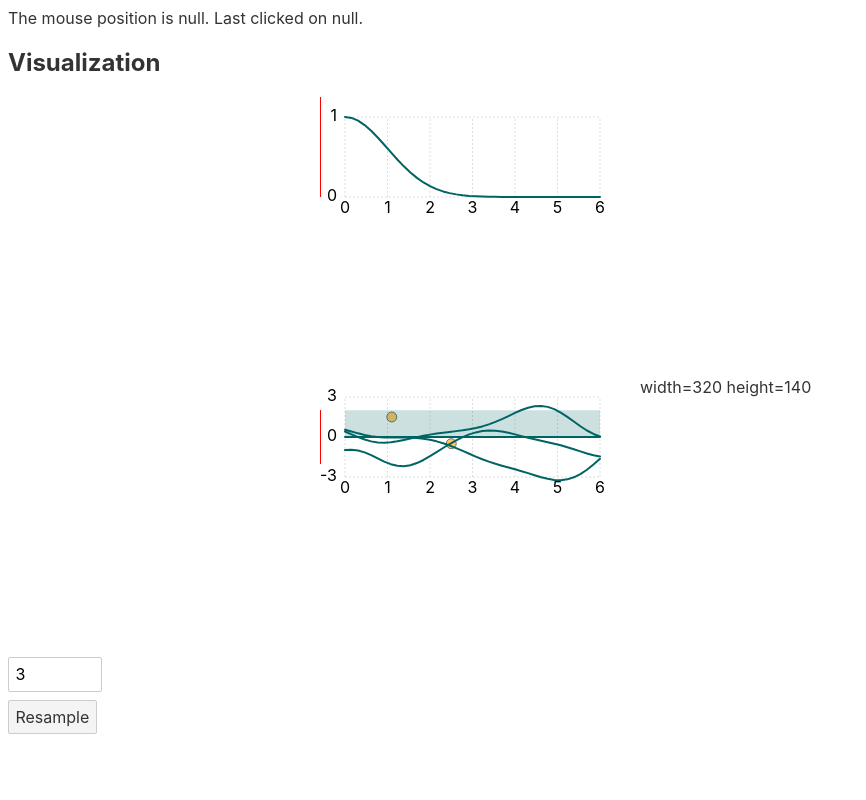
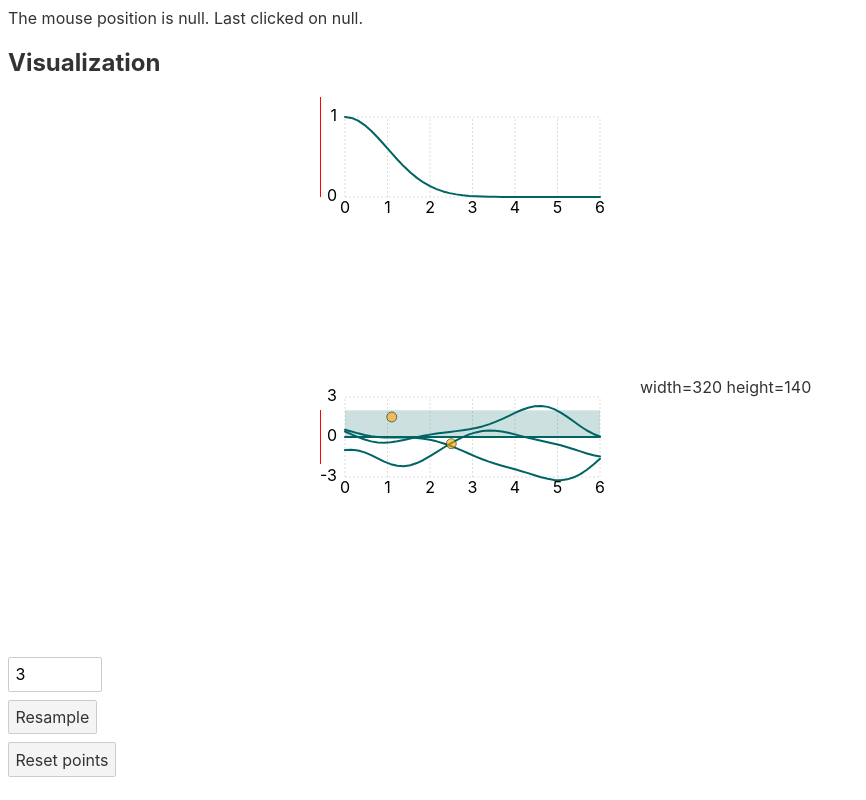
Before and after one commit to st--/interactive-gp-visualization, a Svelte app: page / in a window 1280 px wide. Shown: the whole page, without its empty margins (0-866 px from the left). Built offline with nearby package versions, Linux system fonts and the light colour scheme.

Commit message:
add/remove/reset points

```diff
--- a/src/App.svelte
+++ b/src/App.svelte
@@ -45,7 +45,7 @@ vX: future thoughts
 	$: console.log(`covSqrt = ${covSqrt}`);
 	// plot!
 	let points = [
-    {'x': 1.1, 'y': 1.5},
+		{'x': 1.1, 'y': 1.5},
 		{'x': 2.5, 'y': -0.5}
 	];
 </script>
@@ -75,4 +75,5 @@ vX: future thoughts
 		</div>
 	</div>
 	<RandomSample xsLength={num_grid} numSamples={numSamples} />
+	<button class="btn" on:click={event => { points = []; }}>Reset points</button>
 </div>
--- a/src/Lineplot.svelte
+++ b/src/Lineplot.svelte
@@ -52,10 +52,17 @@
 		({ width, height } = svg.getBoundingClientRect());
 	}
 	function handleClick(event) {
-		x1.set(xScale.invert(getSVGpoint(svg, event).x));
+		const pt = getSVGpoint(svg, event);
+		const newX = xScale.invert(pt.x);
+		const newY = yScale.invert(pt.y);
+		points = points.concat({'x': newX, 'y': newY});
 	}
 	function handleMousemove(event) {
 		x2.set(xScale.invert(getSVGpoint(svg, event).x));
+	}
+	function removePoint(point, event) {
+		event.stopPropagation();
+		points = points.filter(element => element != point);
 	}
 </script>
 
@@ -69,13 +76,16 @@ width={width} height={height}
 	<Axes {xScale} {yScale} {xTicks} {yTicks} {width} {height} {padding} />
 
 	<!-- data -->
-	{#each points as point}
-		<circle cx='{xScale(point.x)}' cy='{yScale(point.y)}' r='5'/>
-	{/each}
 		<path class="path-area" d={areaConfidence}></path>
 		<path class="path-line" d={pathMean}></path>
 	{#each samplePaths as path}
 		<path class="path-line" d={path}></path>
+	{/each}
+
+	{#each points as point}
+		<circle cx='{xScale(point.x)}' cy='{yScale(point.y)}' r='5'
+			on:click="{event => removePoint(point, event)}" />
+		<!-- see https://svelte.dev/examples#7guis-circles -->
 	{/each}
 </svg>
 
```
